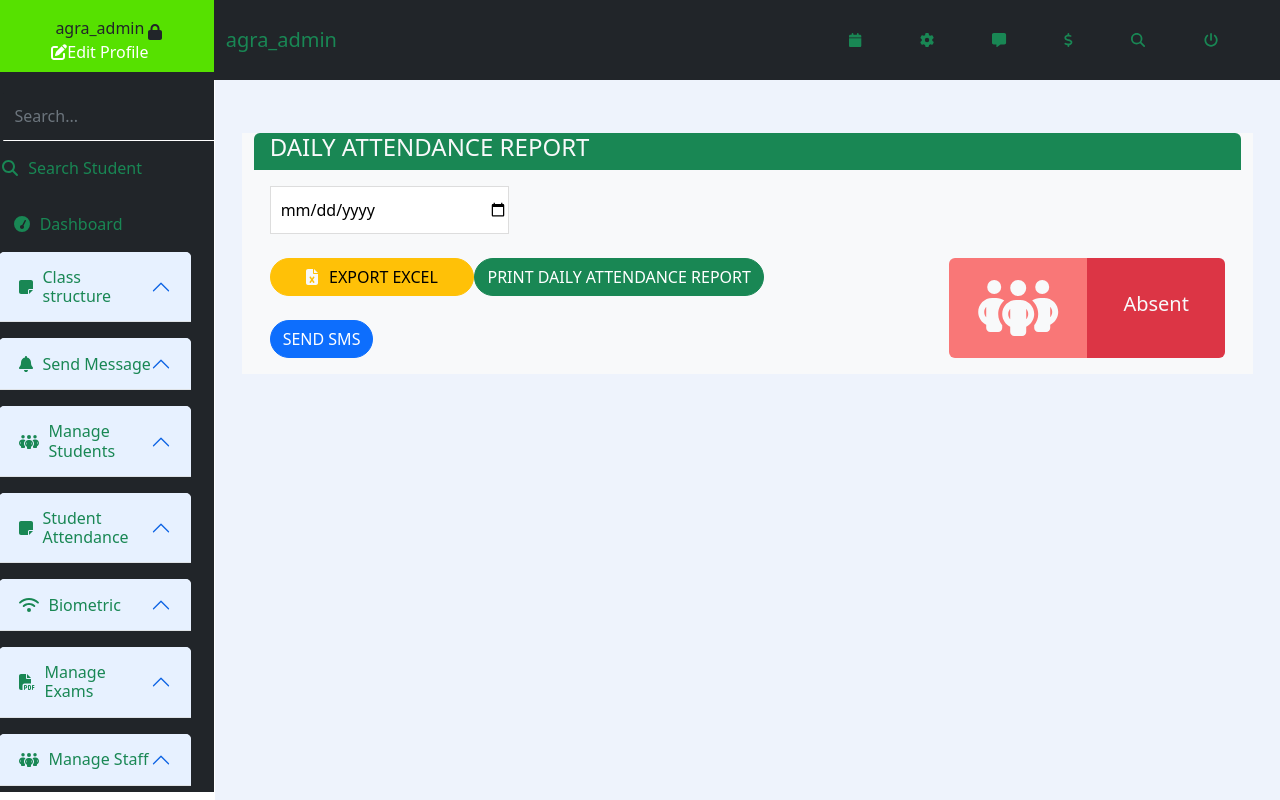
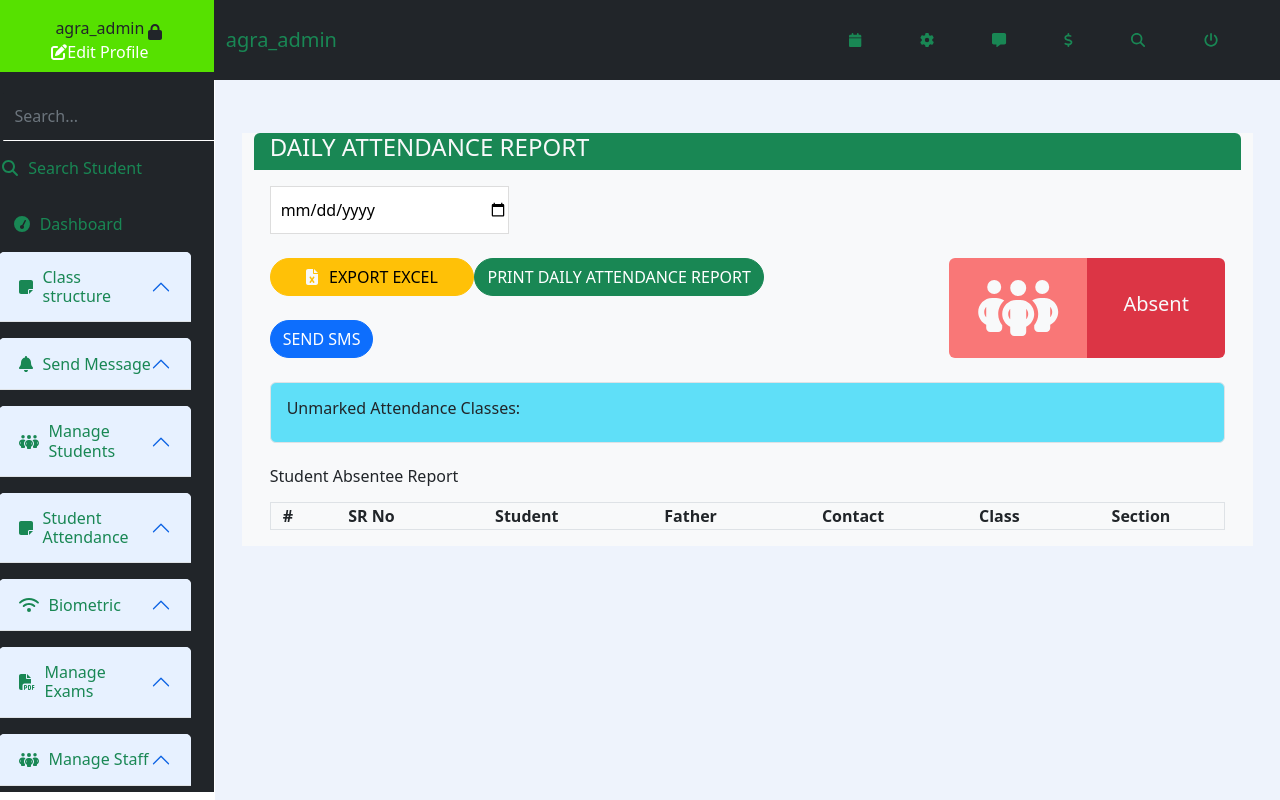
Before and after one commit to piyushshende/School-portal, a React (Create React App) app: page /Students_Attendance/Daily_Report in a window 1280 px wide. Built offline with nearby package versions, Linux system fonts and the light colour scheme.

Commit message:
Attendance Slot UI

```diff
--- a/src/App.js
+++ b/src/App.js
@@ -22,6 +22,7 @@ import Movestudents from './components/Manage Students/Movestudents/Movestudents
 import Classstudentlist from './components/Manage Students/Classstudentslist/Classstudentlist';
 import MarkAttendance from './components/Students Attendance/Mark Attendance/MarkAttendance';
 import Dailyreport from './components/Students Attendance/Dailt Report/Dailyreport';
+import Attendanceslots from './components/Students Attendance/Attendance Slots/Attendanceslots';
 
 function App() {
   return (
@@ -49,6 +50,7 @@ function App() {
         <Route path="/Manage_Students/Class_Students_Lists" element={<Classstudentlist/>}/>
         <Route path="/Students_Attendance/Mark_Attendance" element={<MarkAttendance/>}/>
         <Route path="/Students_Attendance/Daily_Report" element={<Dailyreport/>}/>
+        <Route path="/Students_Attendance/Attendance_Slot" element={<Attendanceslots/>}/>
       </Routes>
       </BrowserRouter>
     </div>
--- a/src/components/ERP/common/Sidebar.js
+++ b/src/components/ERP/common/Sidebar.js
@@ -119,7 +119,7 @@ const Sidebar = () => {
                                                     <ul>
                                                         <li class="mt-3"><Link to="/Students_Attendance/Mark_Attendance"><a class="accordion-item" href="#"><FontAwesomeIcon  className="wid" />Mark Attendance</a></Link></li>
                                                         <li class="mt-3"><Link to="/Students_Attendance/Daily_Report"><a class="accordion-item" href="#"><FontAwesomeIcon  className="wid" />Daily Report</a></Link></li>
-                                                        <li class="mt-3"><Link to=""><a class="accordion-item" href="#"><FontAwesomeIcon  className="wid" />Attendance Slots</a></Link></li>
+                                                        <li class="mt-3"><Link to="/Students_Attendance/Attendance_Slot"><a class="accordion-item" href="#"><FontAwesomeIcon  className="wid" />Attendance Slots</a></Link></li>
                                                     </ul>
                                                 </div>
                                             </div>
--- /dev/null
+++ b/src/components/Students Attendance/Attendance Slots/Addnew.js
@@ -0,0 +1,44 @@
+import React from "react";
+
+const Addnew = (props) => {
+    const index = props.index
+
+    return (
+        <div>
+            <button type="button" className="btn btn-primary w-auto d-flex justify-content-end ms-5" data-bs-toggle="modal" data-bs-target={"#exampleModal"+index}>
+                ADD NEW
+            </button>
+            <div className="modal fade" id={"exampleModal"+index} tabindex="-1" aria-labelledby="exampleModalLabel" aria-hidden="true">
+                <div className="modal-dialog">
+                    <div className="modal-content">
+                        <div className="modal-header  bg-success">
+                            <h5 className="modal-title text-light" id="exampleModalLabel">Attendance Slots</h5>
+                            <button type="button" className="btn-close text-light" data-bs-dismiss="modal" aria-label="Close"></button>
+                        </div>
+                        <div className="modal-body text-secondary">
+                            <div className="d-flex justify-content-start flex-column">
+                                <label htmlFor="Start" className="d-flex justify-content-start fw-bold">Start Time</label>
+                                <input type="text" className="" id="Start" name="Start"/>
+                            </div>
+                            <div className="d-flex justify-content-start flex-column mt-2">
+                                <label htmlFor="Message" className="d-flex justify-content-start fw-bold">Message Time</label>
+                                <input type="text" className="" id="Message" name="Message"/>
+                            </div>
+                            <div className="d-flex justify-content-start flex-column mt-2">
+                                <label htmlFor="End" className="d-flex justify-content-start fw-bold">End Time</label>
+                                <input type="text" className="" id="End" name="End"/>
+                            </div>
+                        </div>
+                        <div className="modal-footer">
+                            {/* <button type="button" className="btn btn-secondary" data-bs-dismiss="modal">Close</button> */}
+                            <button type="button" className="btn btn-primary w-100 rounded-pill">Add Attendance Slot</button>
+                        </div>
+                    </div>
+                </div>
+            </div>
+        </div>
+
+    )
+}
+
+export default Addnew;
--- /dev/null
+++ b/src/components/Students Attendance/Attendance Slots/Attendanceslots.js
@@ -0,0 +1,41 @@
+import React, { useState } from "react";
+import { useSelector } from "react-redux";
+import { selectSections } from "../../Redux/Reducer/Classesreducer";
+import Addnew from "./Addnew";
+
+const Attendanceslots = () => {
+    const classes = useSelector(selectSections);
+    console.log(classes);
+
+    return (
+        <div className="commontoall">
+            <div className="container W-95 bg-light mb-5 pb-3">
+                <div className="bg-success W-100 text-light d-flex justify-content-start rounded-top">
+                    <h4 className="h4 mx-3">View Attendance Slots</h4>
+                </div>
+                <div className="mt-3">
+                {
+                    classes.map((item,index) => {
+                        return (
+                            item.sections.map((sec,key)=>{
+                                return(
+                                    <div
+                                    className="border border-secondary p-4 d-flex">
+                                        <h6 className="d-flex justify-content-start text-secondary">{item.Myclass+'-'+sec}</h6>
+                                        <div className=""><Addnew index={index}/></div>
+                                    </div>
+                                )
+                            })
+                        )
+                    })
+
+                }
+            </div>
+            </div>
+
+
+        </div>
+    )
+}
+
+export default Attendanceslots;
--- a/src/components/Students Attendance/Dailt Report/Dailyreport.js
+++ b/src/components/Students Attendance/Dailt Report/Dailyreport.js
@@ -29,8 +29,25 @@ const Dailyreport = () => {
                                 <div className="d-flex flex-column justify-content-center align-items-center W-30 bg-danger rounded-end">
                                     <h6 className="text-light fs-5">Absent</h6>
                                 </div>
-                            </div>
+                        </div>
                     </div>
+                    <div className="border border-outline-dark mt-4 d-flex justify-content-start align-items-center h-25 bg-lightinfo rounded p-3 fs-1">
+                        <h6>Unmarked Attendance Classes:</h6>
+                    </div>
+                    <h6 className="text-start mt-4">Student Absentee Report</h6>
+                    <table className="mt-2 border">
+                        <thead>
+                            <tr>
+                                <th>#</th>
+                                <th>SR No</th>
+                                <th>Student</th>
+                                <th>Father</th>
+                                <th>Contact</th>
+                                <th>Class</th>
+                                <th>Section</th>
+                            </tr>
+                        </thead>
+                    </table>
                 </div>
 
             </div>
```
